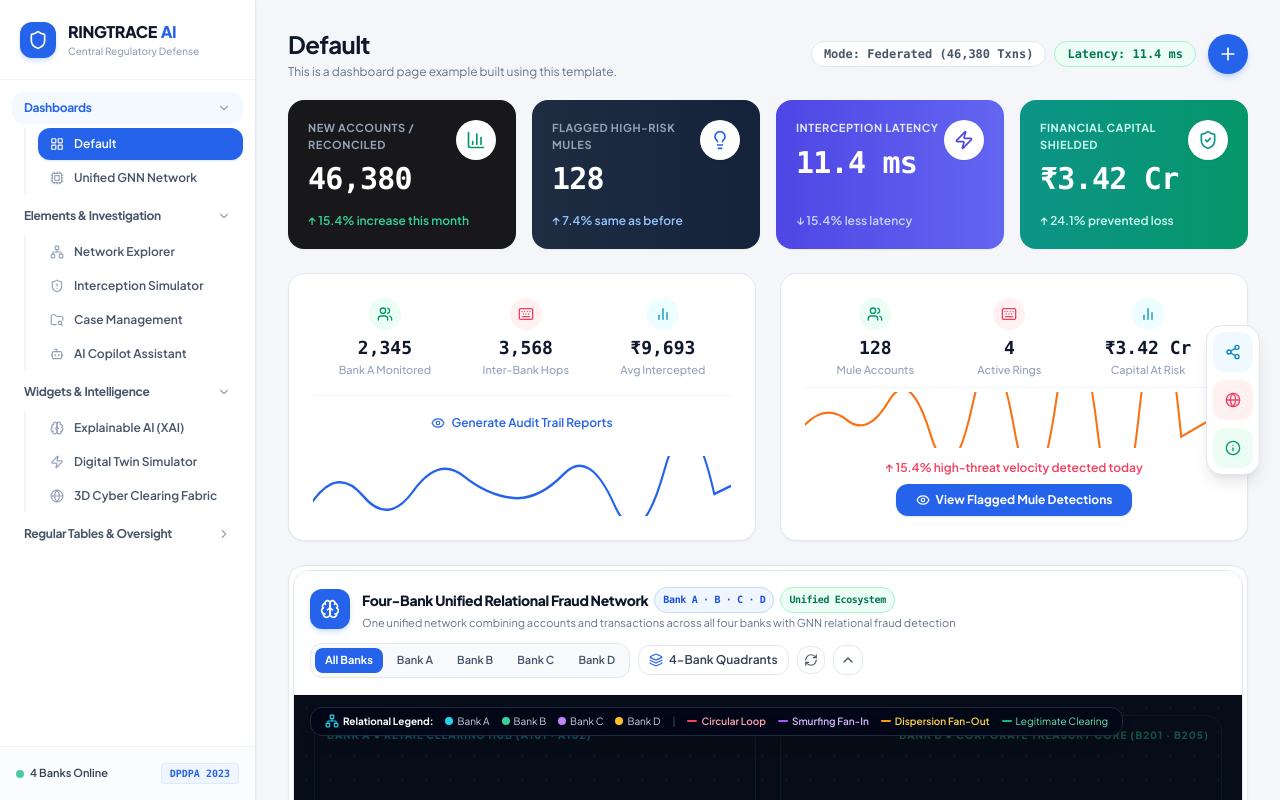
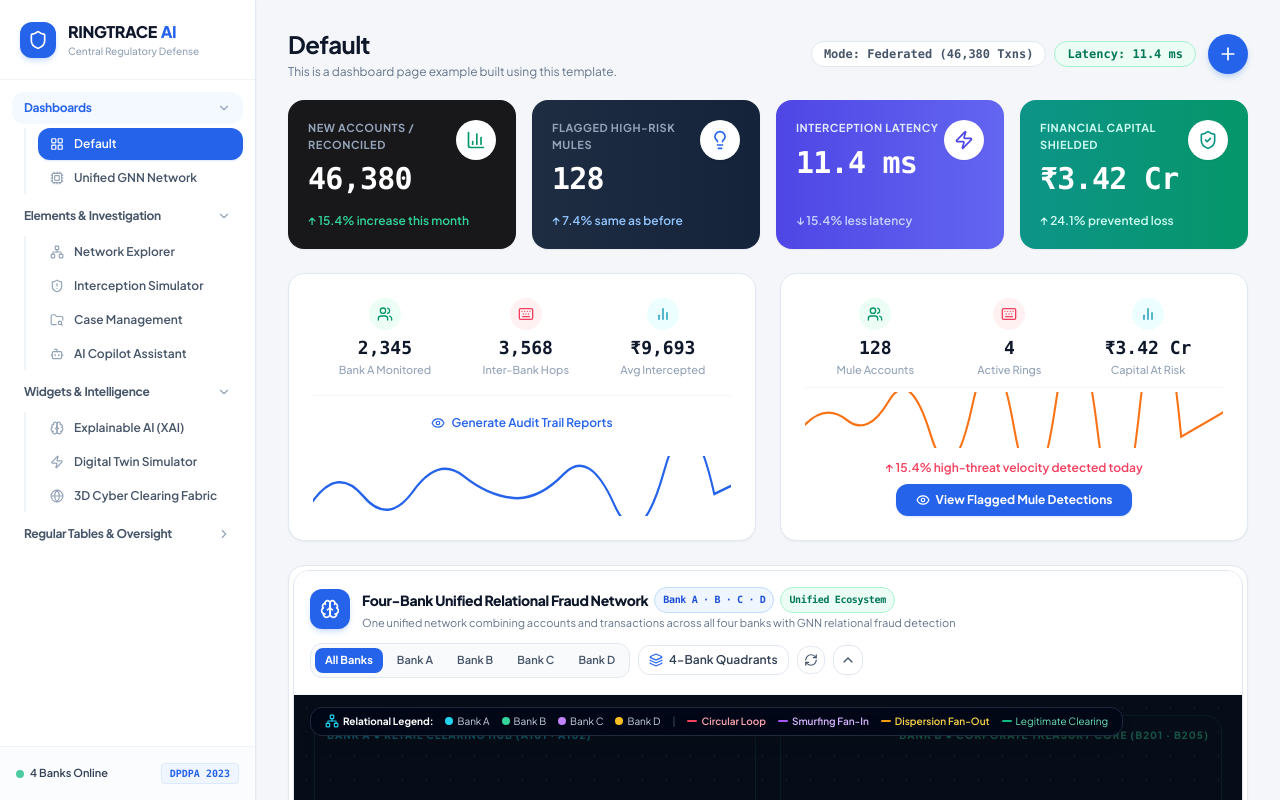
Before and after one commit to sushantkoshti2509-ux/RINGTRACE-AI, a React (Vite) app in the folder frontend/: page / in a window 1280 px wide. Built offline with nearby package versions, Linux system fonts and the light colour scheme; no server answers.

Commit message:
remove(ui): remove right floating quick-action dock widget

```diff
--- a/frontend/src/App.jsx
+++ b/frontend/src/App.jsx
@@ -15,7 +15,7 @@ import MuleRingCanvas from './components/MuleRingCanvas';
 import InterceptionSimulator from './components/InterceptionSimulator';
 import DigitalTwinSimulator from './components/DigitalTwinSimulator';
 import GNNIntelligenceView from './views/GNNIntelligenceView';
-import { Plus, Share2, Globe, Info, Sparkles } from 'lucide-react';
+import { Plus } from 'lucide-react';
 
 export default function App() {
   const [activeTab, setActiveTab] = useState('dashboard');
@@ -299,31 +299,6 @@ export default function App() {
           </div>
         </footer>
       </div>
-
-      {/* Right Floating Quick-Action Dock (Exact Template Screenshot Parity) */}
-      <div className="fixed right-5 top-1/2 -translate-y-1/2 z-40 hidden xl:flex flex-col gap-2 p-1.5 bg-white rounded-2xl border border-slate-200 shadow-lg">
-        <button
-          onClick={() => setActiveTab('analytics')}
-          className="w-10 h-10 rounded-xl bg-sky-50 hover:bg-sky-100 text-sky-600 flex items-center justify-center transition-colors shadow-xs"
-          title="Export Analytics & Audit Reports"
-        >
-          <Share2 className="w-4 h-4" />
-        </button>
-        <button
-          onClick={() => setActiveTab('globe3d')}
-          className="w-10 h-10 rounded-xl bg-rose-50 hover:bg-rose-100 text-rose-500 flex items-center justify-center transition-colors shadow-xs"
-          title="3D Multi-Bank Cyber Clearing Fabric"
-        >
-          <Globe className="w-4 h-4" />
-        </button>
-        <button
-          onClick={() => setActiveTab('assistant')}
-          className="w-10 h-10 rounded-xl bg-emerald-50 hover:bg-emerald-100 text-emerald-600 flex items-center justify-center transition-colors shadow-xs"
-          title="AI Copilot Investigation Assistant"
-        >
-          <Info className="w-4 h-4" />
-        </button>
-      </div>
     </div>
   );
 }
```
Also changed, not shown: 5 other files (tests, documents, lock files or other folders).
